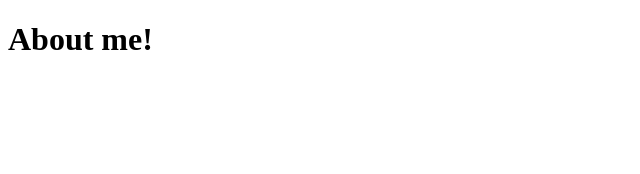
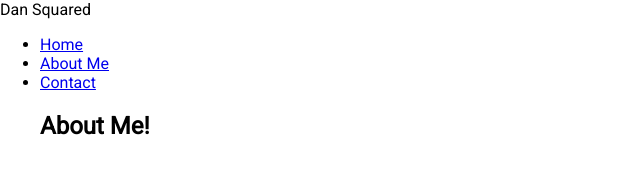
Before and after one commit to danielcsarria/dan-squared, a plain HTML site: page about-me.html in a window 1280 px wide. Shown: the whole page, without its empty margins (0-640 px from the left). Drawn offline with Linux system fonts and the light colour scheme.

Commit message:
added more boilerplate

```diff
--- a/about-me.html
+++ b/about-me.html
@@ -4,9 +4,35 @@
     <meta charset="UTF-8" />
     <meta http-equiv="X-UA-Compatible" content="IE=edge" />
     <meta name="viewport" content="width=device-width, initial-scale=1.0" />
+    <link rel="stylesheet" href="assets/styles/styles.css" />
+    <link rel="preconnect" href="https://fonts.googleapis.com" />
+    <link rel="preconnect" href="https://fonts.gstatic.com" crossorigin />
+    <link
+      href="https://fonts.googleapis.com/css2?family=Roboto&display=swap"
+      rel="stylesheet"
+    />
     <title>Dan Squared | About Me</title>
   </head>
   <body>
-    <h1>About me!</h1>
+    <header>
+      <div class="logo">Dan Squared</div>
+      <nav>
+        <ul>
+          <li>
+            <a href="index.html">Home</a>
+          </li>
+          <li>
+            <a href="about-me.html">About Me</a>
+          </li>
+          <li>
+            <a href="contact.html">Contact</a>
+          </li>
+        </ul>
+      </nav>
+    </header>
+
+    <section>
+      <h1>About Me!</h1>
+    </section>
   </body>
 </html>
--- a/assets/styles/styles.css
+++ b/assets/styles/styles.css
@@ -0,0 +1,9 @@
+html, body {
+  margin: 0;
+  padding: 0;
+  font-family: 'Roboto', sans-serif;
+}
+
+section {
+  padding: 0 40px;
+}
```
Also changed, not shown: contact.html (+27 -1 lines), index.html (+15 -1 lines).
